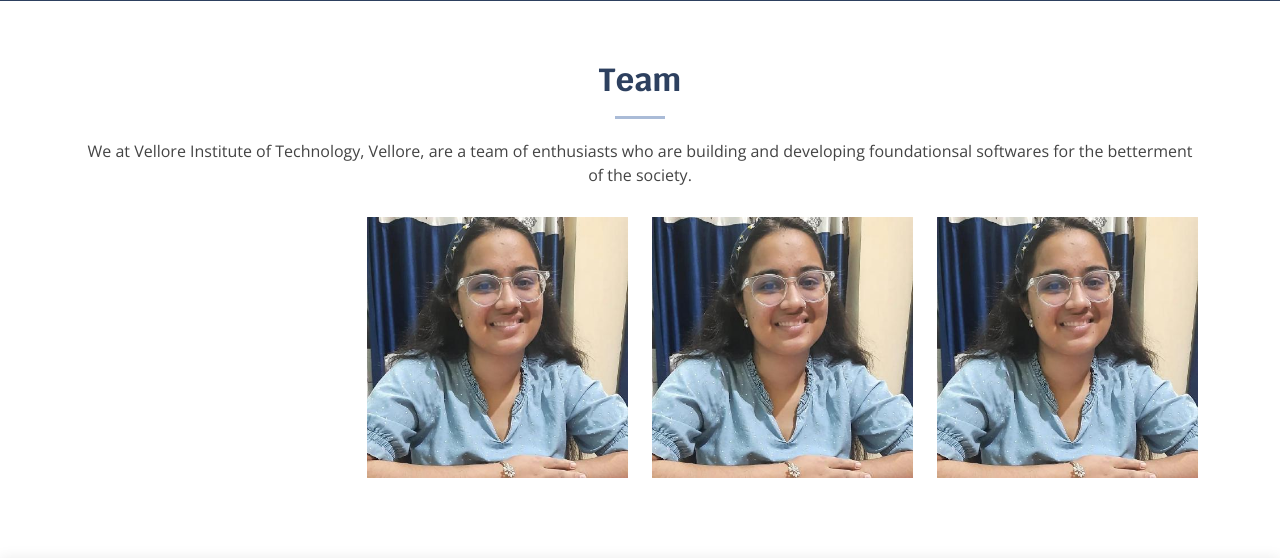
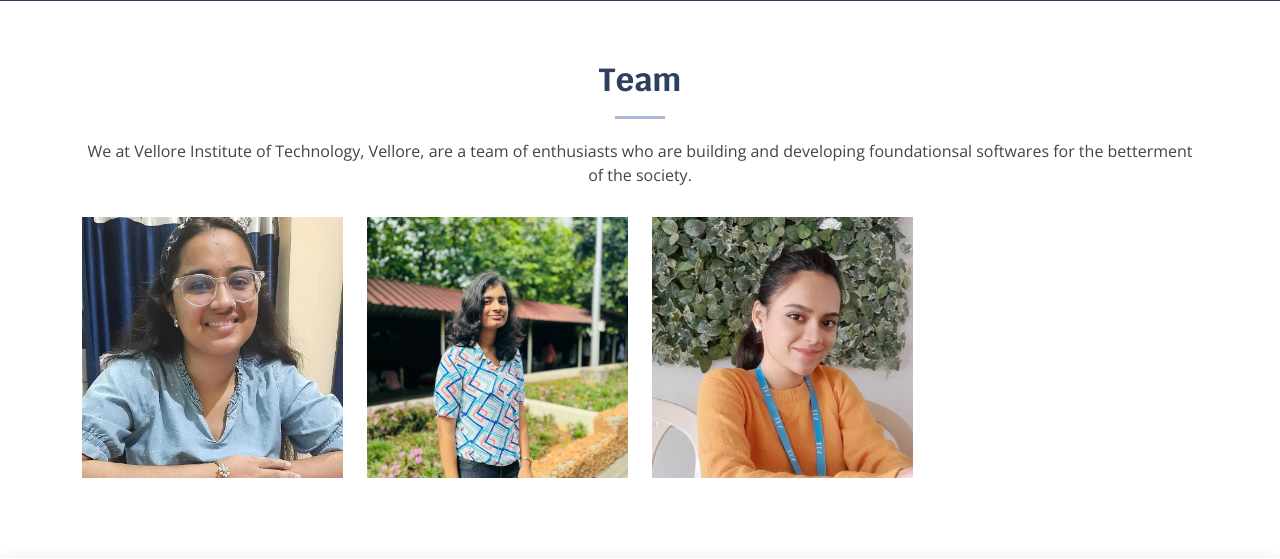
Before and after one commit to NikitaBisht2605/SpeechSign, a Flask app: page / in a window 1280 px wide. Shown: the part 3802-4361 px from the top of the page. Run offline with Flask 2, Linux system fonts and the light colour scheme; some libraries are stand-ins or nearby versions.

Commit message:
Added members

```diff
--- a/templates/index.html
+++ b/templates/index.html
@@ -423,7 +423,6 @@
           </div>
 
           <div class="row">
-            <div class="col-xl-3 col-lg-4 col-md-6"></div>
             <div
               class="col-xl-3 col-lg-4 col-md-6"
               data-aos="fade-up"
@@ -452,10 +451,10 @@
               data-aos-delay="100"
             >
               <div class="member">
-                <img src="/static/img/nikita.jpg" class="img-fluid" alt="" />
+                <img src="/static/img/kriti.jpg" class="img-fluid" alt="" />
                 <div class="member-info">
                   <div class="member-info-content">
-                    <h4>Nikita Bisht</h4>
+                    <h4>Kriti Dwivedi</h4>
                     <span></span>
                   </div>
                   <div class="social">
@@ -474,10 +473,10 @@
               data-aos-delay="100"
             >
               <div class="member">
-                <img src="/static/img/nikita.jpg" class="img-fluid" alt="" />
+                <img src="/static/img/keerthi.jpg" class="img-fluid" alt="" />
                 <div class="member-info">
                   <div class="member-info-content">
-                    <h4>Nikita Bisht</h4>
+                    <h4>Keerthi Sanjana</h4>
                     <span></span>
                   </div>
                   <div class="social">
```
Also changed, not shown: static/img/keerthi.jpg (added), static/img/kriti.jpg (added).
